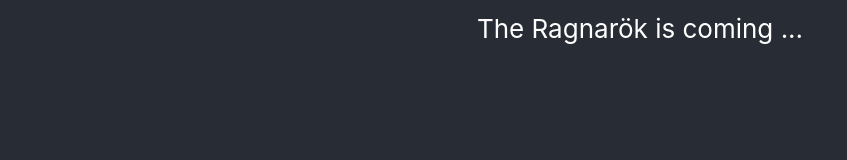
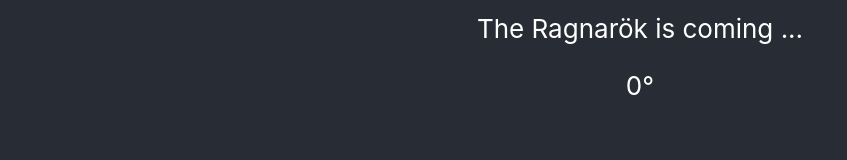
Before and after one commit to mabraidot/ragnarok, a React (Create React App) app in the folder web/app/: page / in a window 1280 px wide. Shown: the part 173-333 px from the top of the page, without its empty margins (0-847 px from the left). Built offline with nearby package versions, Linux system fonts and the light colour scheme.

Commit message:
Component for temperature tracking

```diff
--- /dev/null
+++ b/web/app/src/components/TemperatureGauge/TemperatureGauge.js
@@ -0,0 +1,23 @@
+import React, { Component } from 'react';
+import './TemperatureGauge.scss';
+
+class TemperatureGauge extends Component {
+  constructor(props) {
+    super(props);
+    this.state = {
+      id: props.id,
+      value: 0,
+    };
+  }
+
+  render() {
+    const { value } = this.state
+    return(
+      <div>
+        <p>{value}°</p>
+      </div>
+    );
+  }
+}
+
+export default TemperatureGauge;
--- /dev/null
+++ b/web/app/src/components/TemperatureGauge/index.js
@@ -0,0 +1,3 @@
+import TemperatureGauge from './TemperatureGauge';
+
+export default TemperatureGauge;
--- a/web/app/src/containers/Home/Home.js
+++ b/web/app/src/containers/Home/Home.js
@@ -1,4 +1,5 @@
 import React, { Component } from 'react';
+import TemperatureGauge from '../../components/TemperatureGauge';
 import './Home.scss';
 
 class Home extends Component {
@@ -9,6 +10,7 @@ class Home extends Component {
         <p>
           The Ragnarök is coming ...
         </p>
+        <TemperatureGauge />
       </div>
     );
   }
```
Also changed, not shown: web/app/src/components/TemperatureGauge/TemperatureGauge.scss (added).
